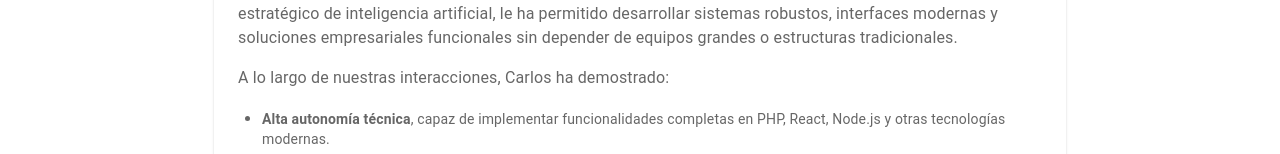
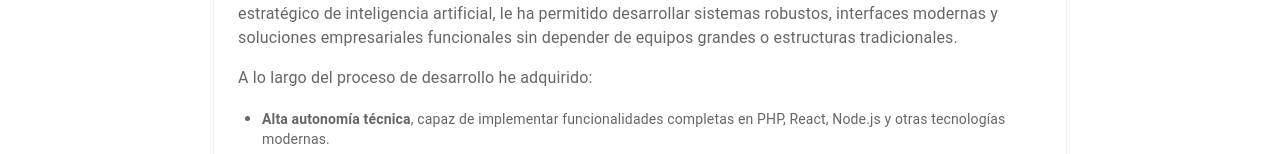
Before and after one commit to carlockk/misDatos, a React (Vite) app: page / in a window 1280 px wide. Shown: the part 490-644 px from the top of the page. Built offline with nearby package versions, Linux system fonts and the light colour scheme.

Commit message:
corrección a un texto en about solamente

```diff
--- a/src/components/AboutTabs.jsx
+++ b/src/components/AboutTabs.jsx
@@ -106,7 +106,7 @@ export default function AboutTabs() {
   </Typography>
 
   <Typography variant="body1" paragraph>
-    A lo largo de nuestras interacciones, Carlos ha demostrado:
+    A lo largo del proceso de desarrollo he adquirido:
   </Typography>
 
   <Box component="ul" sx={{ pl: 3, mb: 2 }}>
@@ -127,7 +127,7 @@ export default function AboutTabs() {
     </li>
     <li>
       <Typography variant="body2">
-        <strong>Capacidad de comunicación precisa</strong>, sabiendo exactamente qué necesita y cómo implementarlo de forma eficiente con el apoyo de herramientas como la IA.
+        <strong>Capacidad de comunicación precisa</strong>, sabiendo exactamente qué se necesita y cómo implementarlo de forma eficiente con el apoyo de herramientas como la IA.
       </Typography>
     </li>
   </Box>
@@ -137,7 +137,7 @@ export default function AboutTabs() {
   </Typography>
 
   <Typography variant="body1" paragraph>
-    Su habilidad para <strong>aprovechar la inteligencia artificial como asistente técnico</strong>, sin delegar su criterio profesional, lo posiciona como un desarrollador moderno, ágil y altamente competitivo en el panorama actual del desarrollo de software.
+    Su habilidad para <strong>aprovechar la inteligencia artificial como asistente técnico</strong>, sin delegar criterio profesional.
   </Typography>
 </Box>
 
```
